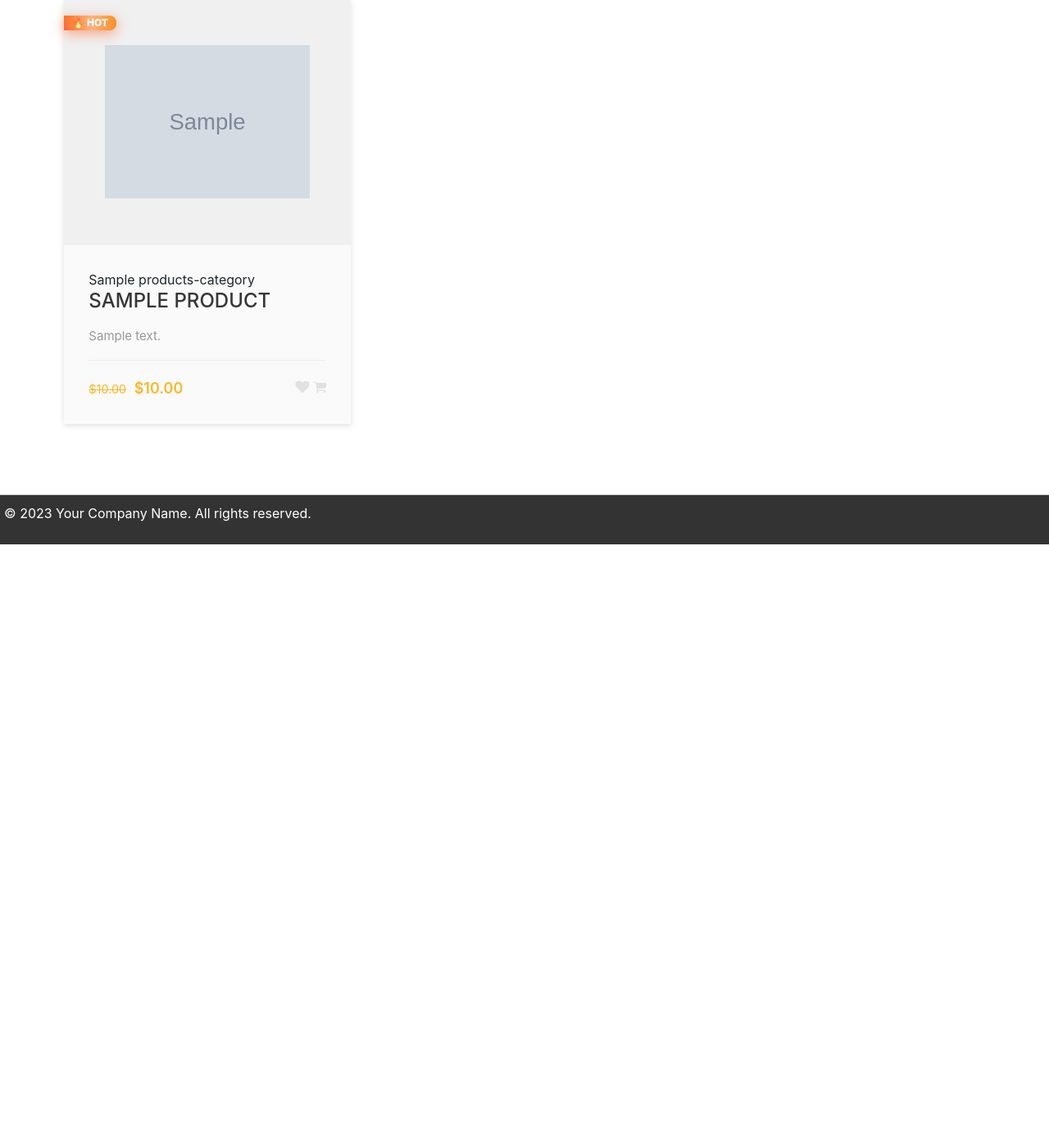
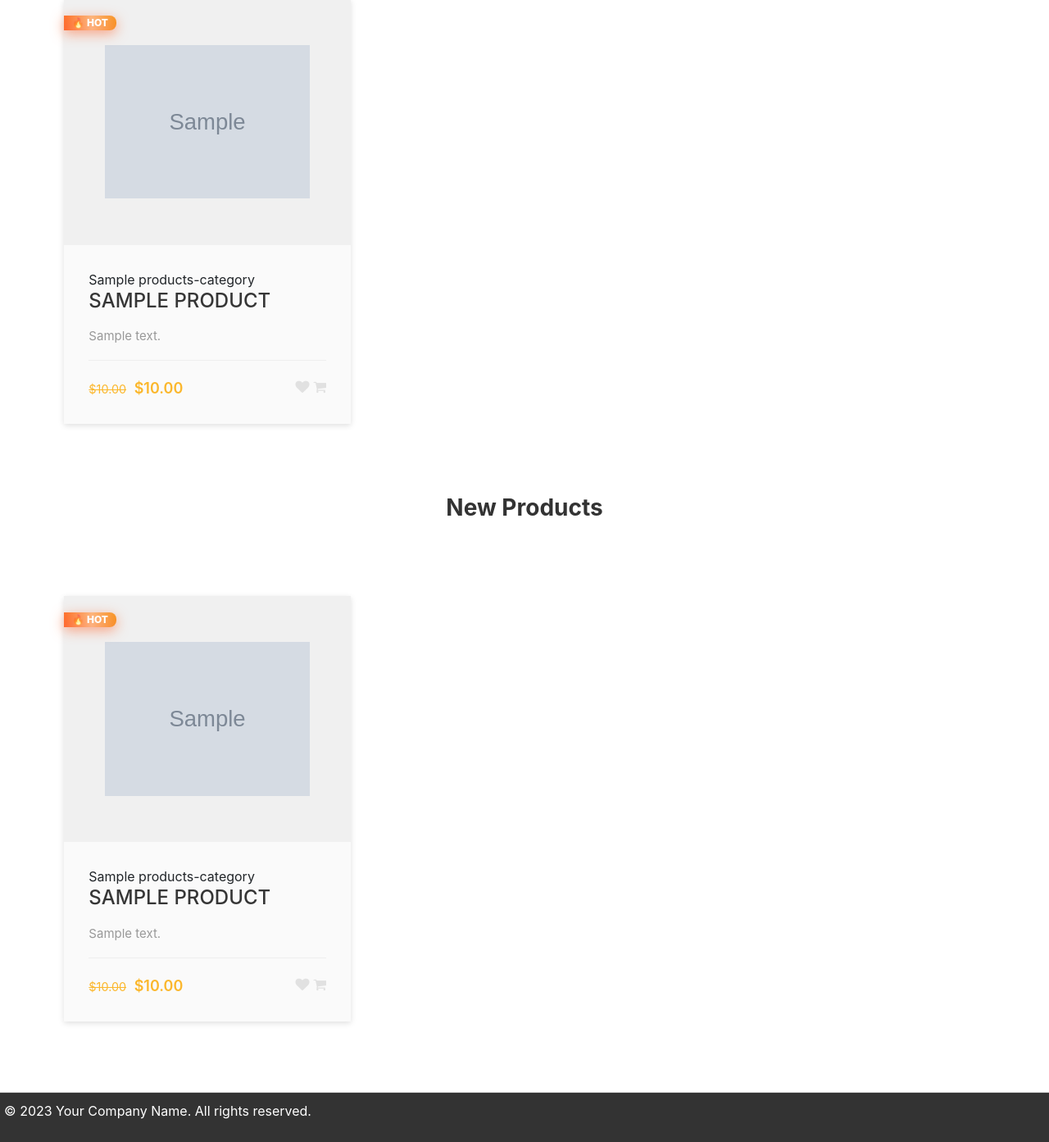
Before and after one commit to trancongquochuy123/project-management, a Node server app: page / in a window 1280 px wide. Shown: the part 212-1605 px from the top of the page at 82% size. Before the commit the page ends 876 px from the top, so only its background shows below. Run offline with Node 20, Linux system fonts and the light colour scheme; tables that the repository leaves empty hold one stand-in row (values such as "Sample post"); grey boxes marked "Sample" are stand-in pictures; some libraries are stand-ins or nearby versions.

Commit message:
feat: Hiển thị danh sách sản phẩm mới nhất

```diff
--- a/controllers/client/home.controller.js
+++ b/controllers/client/home.controller.js
@@ -4,24 +4,34 @@ const { priceNewProduct } = require('../../helper/products.js');
 // [GET] /
 module.exports.index = async (req, res) => {
     try {
+        // Featured Products
         const featuredProducts = await Product.find({ feature: '1', deleted: false, status: 'active' })
             .populate('product_category_id', 'title')
             .limit(8)
             .exec();
 
         const newProducts = priceNewProduct(featuredProducts);
+        // End Featured Products
+
+        // Sort by createdAt desc
+        const products = await Product.find({ deleted: false, status: 'active' })
+            .populate('product_category_id', 'title')
+            .sort({ createdAt: 'desc' })
+            .limit(8)
+            .exec();
+
+        const newProductsSorted = priceNewProduct(products);
 
         res.render("client/pages/home/index.pug", {
             pageTitle: "Home",
             description: "Welcome to our home page!",
             featuredProducts: featuredProducts,
             products: newProducts,
+            productsSorted: newProductsSorted,
         });
 
     } catch (err) {
         console.error("Error fetching products:", err);
         res.status(500).send("Internal Server Error");
     }
-
-
 }
--- a/views/client/pages/home/index.pug
+++ b/views/client/pages/home/index.pug
@@ -14,3 +14,14 @@ block main
         +product-layout(products)
       else
         p.text-muted No products available.
+
+  .container.my-3
+    .row
+      .col-12
+        +box-head("New Products")
+
+    .row
+      if productsSorted.length
+        +product-layout(productsSorted)
+      else
+        p.text-muted No products available.
```
